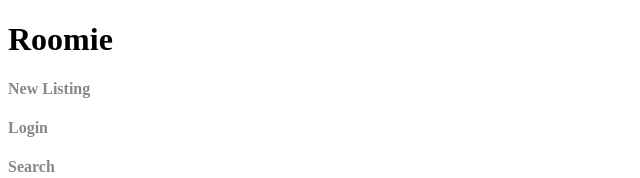
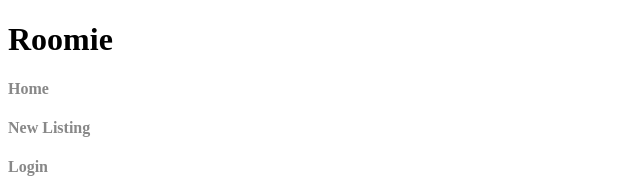
Before and after one commit to tonsojun/roomee, a React app: page / in a window 1280 px wide. Shown: the top 178 px of the page, without its empty margins (0-640 px from the left). Built offline with nearby package versions, Linux system fonts and the light colour scheme; the HTML template or start-up script is replaced by a standard one.

Commit message:
created home page link

```diff
--- a/client/src/app.jsx
+++ b/client/src/app.jsx
@@ -106,6 +106,12 @@ export default class App extends React.Component {
           Roomie
           </h1>
 
+          <Link to="/" style={{ textDecoration: 'none', color: '#888' }}>
+            <h4 className="link">
+            Home
+            </h4>
+          </Link>
+
           <Link to="/createListing" style={{ textDecoration: 'none', color: '#888' }}>
             <h4 className="link">
             New Listing
```
